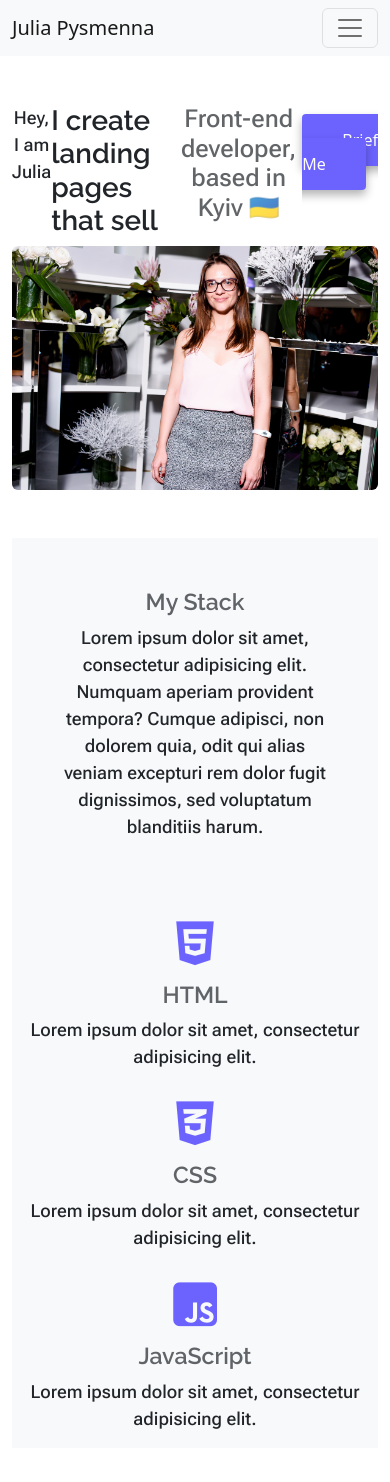
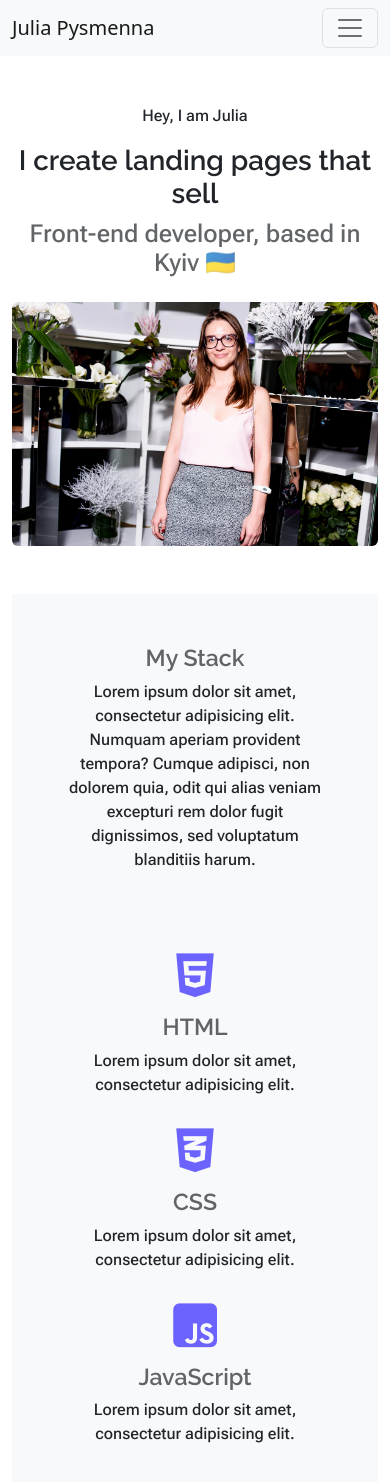
Before and after one commit to julia-pysmenna/my-portfolio, a plain HTML site: page index.html in a window 390 px wide. Drawn offline with nearby package versions, Linux system fonts and the light colour scheme.

Commit message:
Make mob friendly

```diff
--- a/index.html
+++ b/index.html
@@ -4,7 +4,7 @@
     <meta charset="UTF-8" />
     <meta http-equiv="X-UA-Compatible" content="IE=edge" />
     <meta name="viewport" content="width=device-width, initial-scale=1.0" />
-    <title>🇺🇦 Front-End Developer Portfolio - Julia Pysmenna</title>
+    <title>🇺🇦 Front-End Developer - Julia Pysmenna</title>
     <link rel="stylesheet" href="/style.css" />
     <link
       href="https://cdn.jsdelivr.net/npm/bootstrap@5.2.1/dist/css/bootstrap.min.css"
@@ -29,7 +29,7 @@
     ></script>
     <link
       rel="canonical"
-      href="https://week-3-portfolio-project.netlify.app/"
+      href="https://julia-pysmenna-portfolio.netlify.app/"
     />
     <meta
       name="description"
@@ -64,6 +64,12 @@
             >
             <a
               class="nav-link"
+              href="/work.html"
+              title="Front-End Developer Portfolio"
+              >My Portfolio</a
+            >
+            <a
+              class="nav-link"
               href="/about.html#contact"
               title="Contact Julia Pysmenna"
               >Contact Me</a
@@ -75,7 +81,7 @@
     <div class="container mt-5 mb-5">
       <div class="hero">
         <div class="row">
-          <div class="col-sm-6 pitch">
+          <div class="col-sm-6">
             <p>Hey, I am Julia</p>
             <h1>I create landing pages that sell</h1>
             <h2>Front-end developer, based in Kyiv 🇺🇦</h2>
@@ -88,7 +94,7 @@
               >
             </div>
           </div>
-          <div class="col-sm-6 portrait">
+          <div class="col-sm-6 ">
             <img
               src="/img/my.jpg"
               alt="Julia Pysmenna"
@@ -99,26 +105,26 @@
       </div>
       <div class="stack mt-5">
         <div class="stack-about">
-          <h3>My Stack</h3>
-          <p>
+          <h3 class="text-center">My Stack</h3>
+          <p class="text-center">
             Lorem ipsum dolor sit amet, consectetur adipisicing elit. Numquam
             aperiam provident tempora? Cumque adipisci, non dolorem quia, odit
             qui alias veniam excepturi rem dolor fugit dignissimos, sed
             voluptatum blanditiis harum.
           </p>
         </div>
-        <div class="row">
-          <div class="col-sm-4 stack-icons">
+        <div class="row stack-icons">
+          <div class="col-sm-4 icon">
             <i class="fa-brands fa-html5"></i>
             <h3>HTML</h3>
             <p>Lorem ipsum dolor sit amet, consectetur adipisicing elit.</p>
           </div>
-          <div class="col-sm-4 stack-icons">
+          <div class="col-sm-4 icon">
             <i class="fa-brands fa-css3-alt"></i>
             <h3>CSS</h3>
             <p>Lorem ipsum dolor sit amet, consectetur adipisicing elit.</p>
           </div>
-          <div class="col-sm-4 stack-icons">
+          <div class="col-sm-4 icon">
             <i class="fa-brands fa-square-js"></i>
             <h3>JavaScript</h3>
             <p>Lorem ipsum dolor sit amet, consectetur adipisicing elit.</p>
--- a/style.css
+++ b/style.css
@@ -35,10 +35,6 @@ p {
   font-weight: 500;
 }
 
-.container {
-  margin: 0 auto;
-}
-
 .primary-link {
   background: var(--primary-color);
   border-radius: 4px;
@@ -53,27 +49,20 @@ p {
   color: white;
 }
 
-.secondary-link {
-  border-radius: 4px;
-  padding: 20px 15px;
-  text-decoration: none;
-  text-transform: capitalize;
-  color: var(--primary-color);
-  border: 1px solid var(--primary-color);
+.stack {
+  background: rgb(248, 249, 250);
+  display: block;
+  margin: 0;
 }
 
-.stack {
-  background: rgb(248, 249, 250);
-}
 .stack-about {
-  text-align: center;
   padding: 50px;
 }
 
 .stack-icons {
   font-size: 50px;
   text-align: center;
-  padding: 0px 50px;
+  padding: 50px;
 }
 
 .stack-icons i {
@@ -97,21 +86,32 @@ p {
 }
 
 @media (max-width: 576px) {
-  h2 {
-    text-align: center;
-  }
-
+  h1,
+  h2,
+  h3,
   p {
     text-align: center;
   }
 
-  .pitch {
-    display: flex;
-    text-align: start;
+  h1 {
+    font-size: 48px;
   }
 
-  .button {
-    display: block;
-    text-align: center;
+  h2 {
+    font-size: 24px;
+  }
+
+  p {
+    font-size: 16px;
+  }
+
+  .primary-link {
+    display: none;
+    margin-bottom: 30px;
+    width: 150px;
+  }
+
+  .stack-about {
+    padding-bottom: 0px;
   }
 }
```
Also changed, not shown: about.html (+8 -2 lines), work.html (+2 -2 lines).
